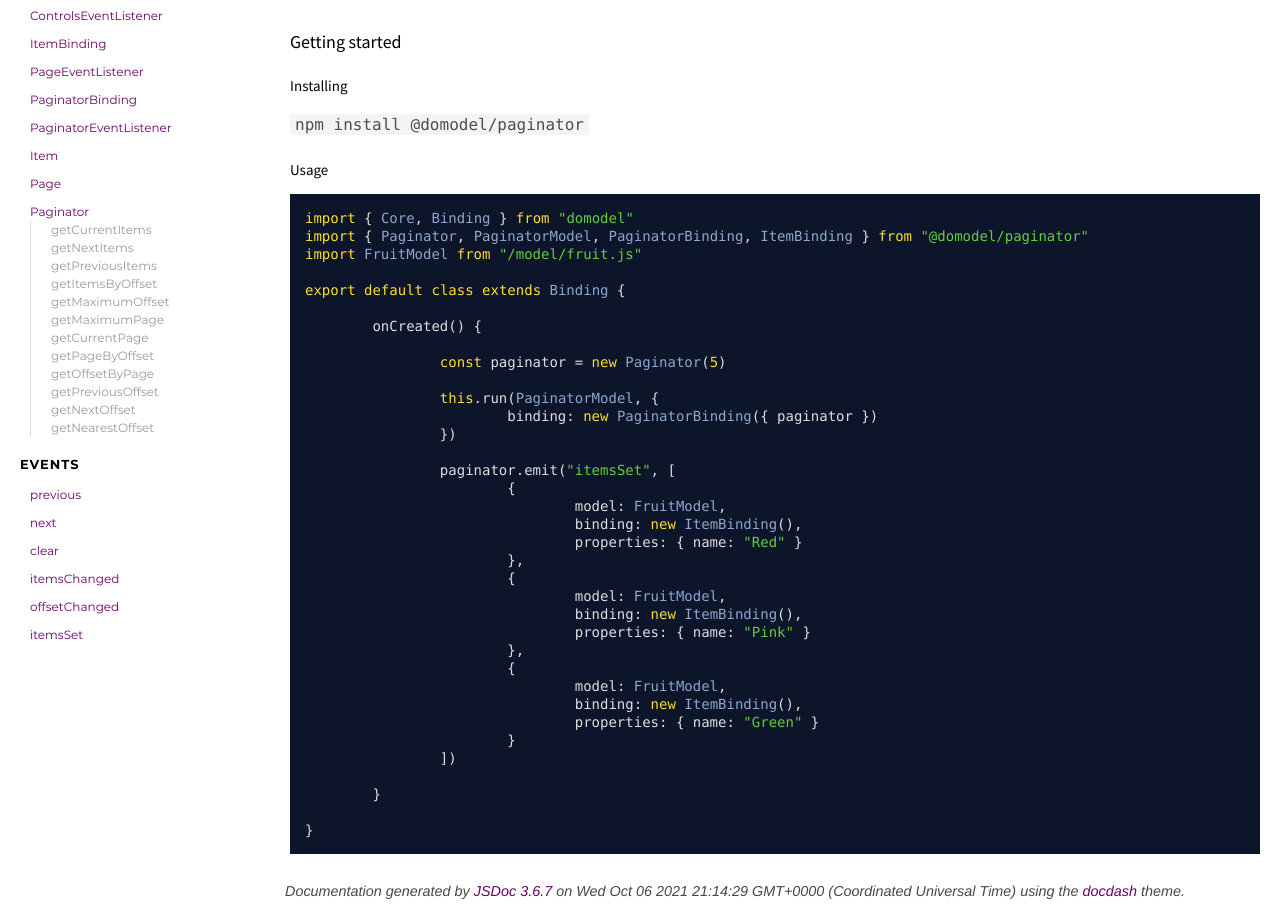
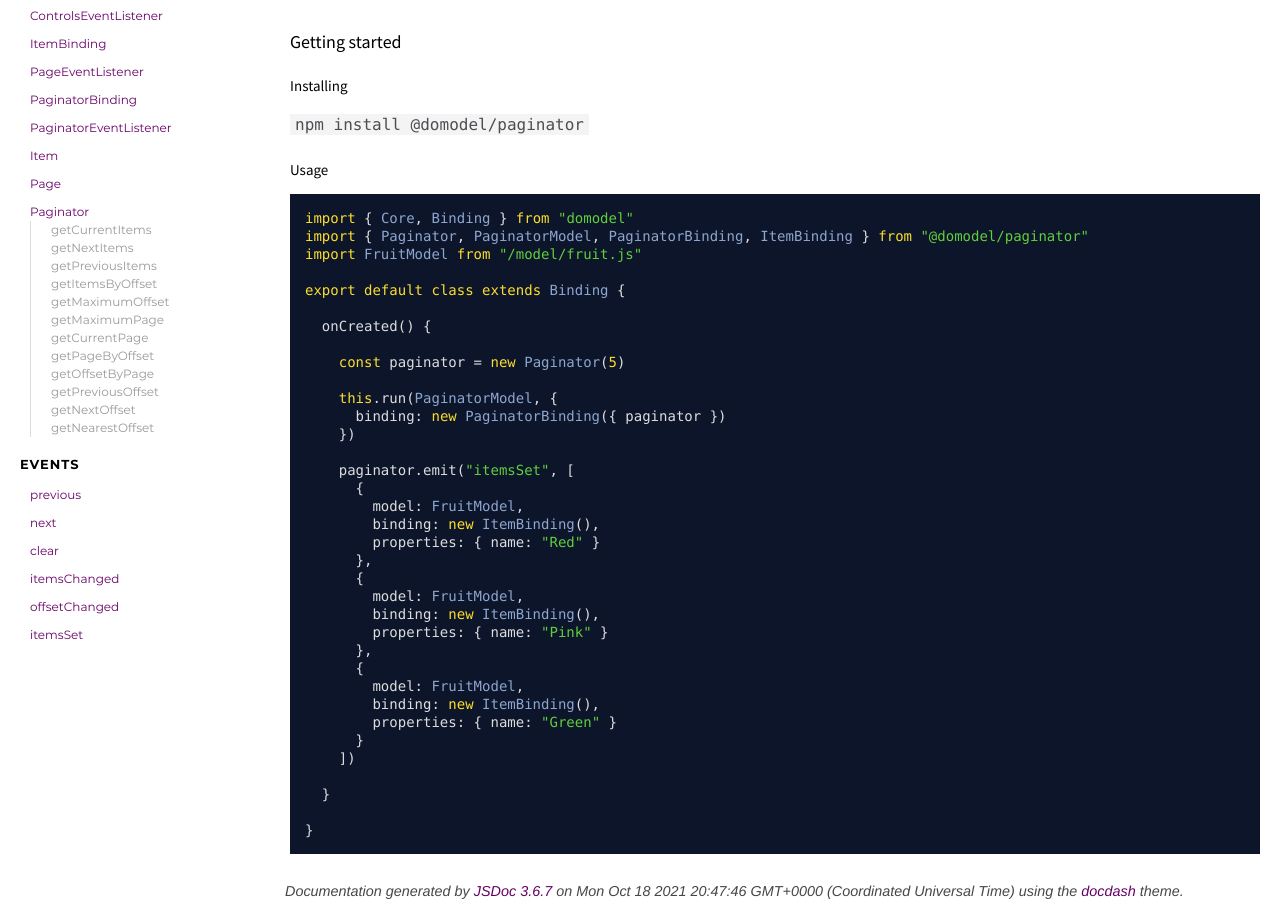
Before and after one commit to thoughtsunificator/domodel-paginator, a plain HTML site: page index.html in a window 1280 px wide. Shown: the part 146-1060 px from the top of the page. Drawn offline with Linux system fonts and the light colour scheme.

Commit message:
Update gh-pages to output generated at 89c246d

```diff
--- a/index.html
+++ b/index.html
@@ -115,7 +115,7 @@ export default class extends Binding {
 <br class="clear">
 
 <footer>
-    Documentation generated by <a href="https://github.com/jsdoc3/jsdoc">JSDoc 3.6.7</a> on Wed Oct 06 2021 21:14:29 GMT+0000 (Coordinated Universal Time) using the <a href="https://github.com/clenemt/docdash">docdash</a> theme.
+    Documentation generated by <a href="https://github.com/jsdoc3/jsdoc">JSDoc 3.6.7</a> on Mon Oct 18 2021 20:47:46 GMT+0000 (Coordinated Universal Time) using the <a href="https://github.com/clenemt/docdash">docdash</a> theme.
 </footer>
 
 <script>prettyPrint();</script>
```
Also changed, not shown: ControlsBinding.html (+1 -1 lines), ControlsEventListener.html (+1 -1 lines), Item.html (+1 -1 lines), ItemBinding.html (+1 -1 lines), Page.html (+1 -1 lines), PageEventListener.html (+1 -1 lines), Paginator.html (+1 -1 lines), PaginatorBinding.html (+1 -1 lines), PaginatorEventListener.html (+1 -1 lines), model_controls.binding.js.html (+1 -1 lines), model_controls.event.js.html (+1 -1 lines), model_item.binding.js.html (+1 -1 lines), model_page.event.js.html (+1 -1 lines), model_paginator.binding.js.html (+1 -1 lines), 4 more files. Lines whose indentation alone changed are shown as unchanged.
